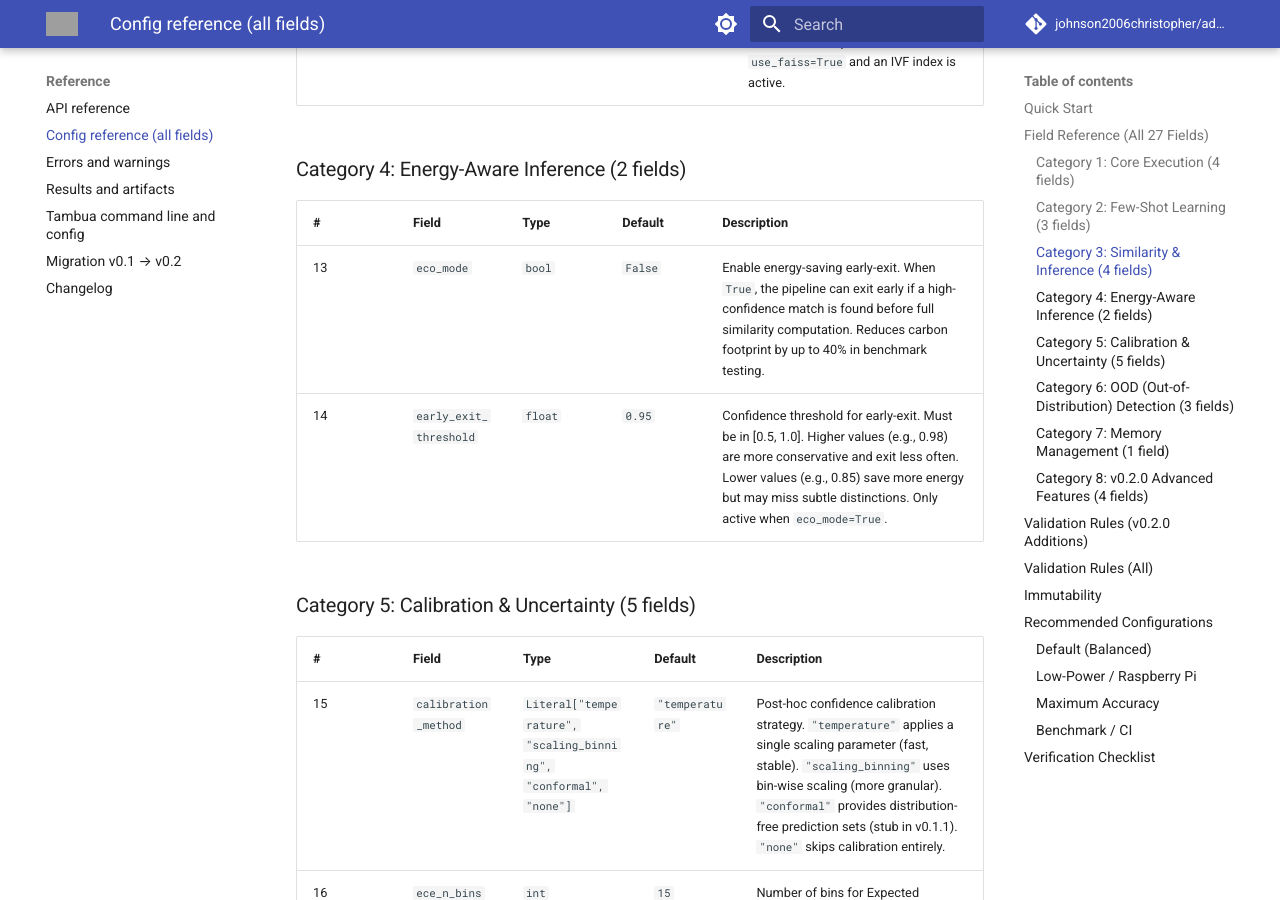
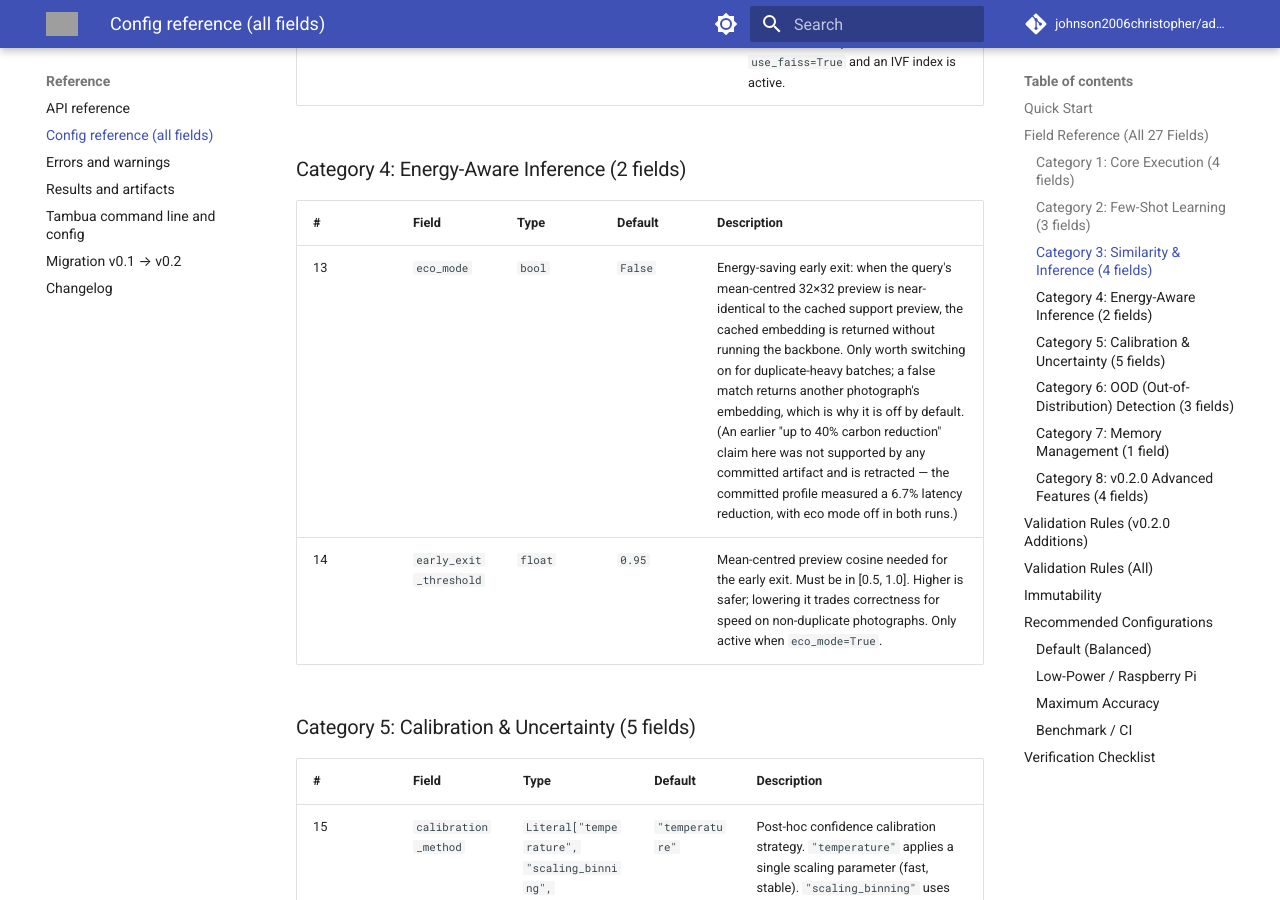
Before and after one commit to johnson2006christopher/adaptshot, an MkDocs documentation site: the page built from docs/reference/config-reference.md, in a window 1280 px wide and 900 px high, scrolled down 2739 px. Built offline with MkDocs 1.6.1 and Material for MkDocs 9.7.7, drawn with Linux system fonts in a browser that asks for light colours; comment, search, counter and statistics services are not loaded; grey boxes are pictures that could not be loaded.

Commit message:
docs: eco rows state what the exit does and retract the unsupported 40% (#120)

```diff
--- a/docs/reference/config-reference.md
+++ b/docs/reference/config-reference.md
@@ -55,8 +55,8 @@ All other fields use sensible defaults. You only need to set what you want to ch
 
 | # | Field | Type | Default | Description |
 |---|-------|------|---------|-------------|
-| 13 | `eco_mode` | `bool` | `False` | Enable energy-saving early-exit. When `True`, the pipeline can exit early if a high-confidence match is found before full similarity computation. Reduces carbon footprint by up to 40% in benchmark testing. |
-| 14 | `early_exit_threshold` | `float` | `0.95` | Confidence threshold for early-exit. Must be in [0.5, 1.0]. Higher values (e.g., 0.98) are more conservative and exit less often. Lower values (e.g., 0.85) save more energy but may miss subtle distinctions. Only active when `eco_mode=True`. |
+| 13 | `eco_mode` | `bool` | `False` | Energy-saving early exit: when the query's mean-centred 32×32 preview is near-identical to the cached support preview, the cached embedding is returned without running the backbone. Only worth switching on for duplicate-heavy batches; a false match returns another photograph's embedding, which is why it is off by default. (An earlier "up to 40% carbon reduction" claim here was not supported by any committed artifact and is retracted — the committed profile measured a 6.7% latency reduction, with eco mode off in both runs.) |
+| 14 | `early_exit_threshold` | `float` | `0.95` | Mean-centred preview cosine needed for the early exit. Must be in [0.5, 1.0]. Higher is safer; lowering it trades correctness for speed on non-duplicate photographs. Only active when `eco_mode=True`. |
 
 ### Category 5: Calibration & Uncertainty (5 fields)
 
```
